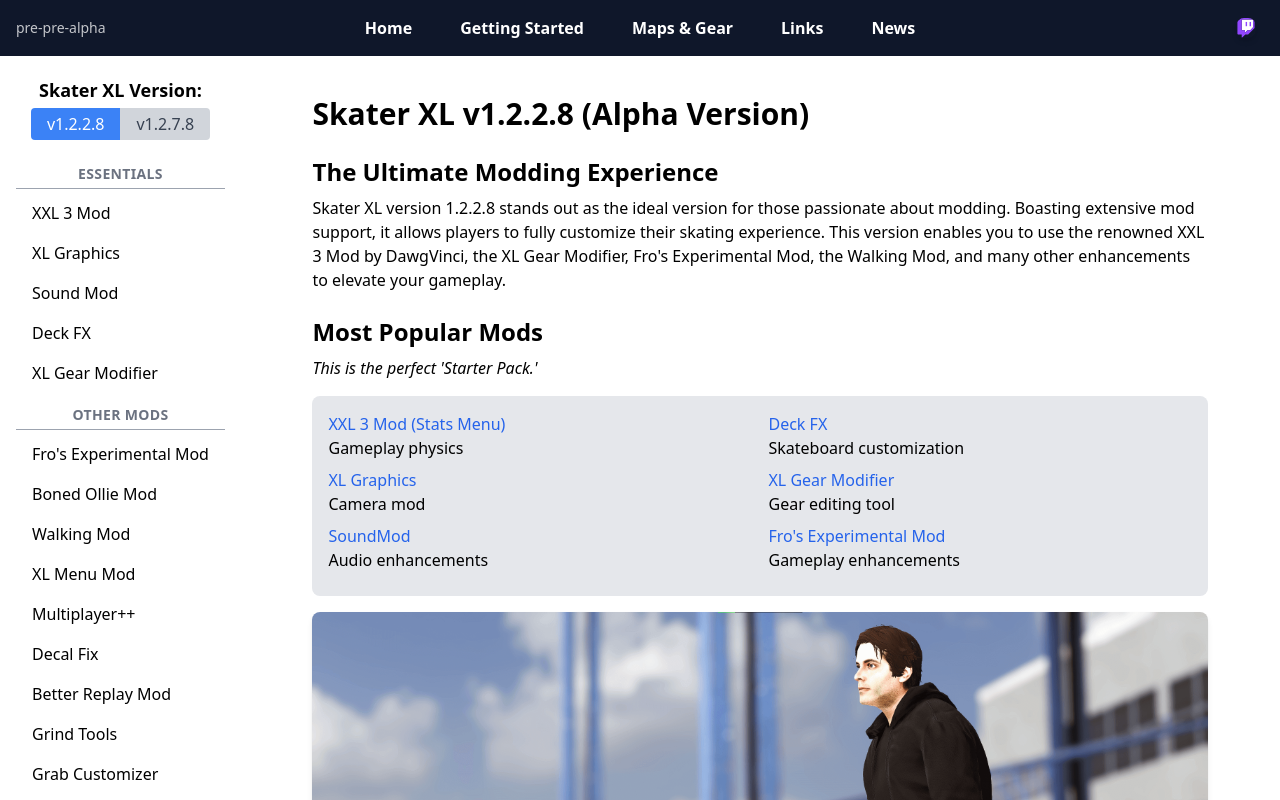
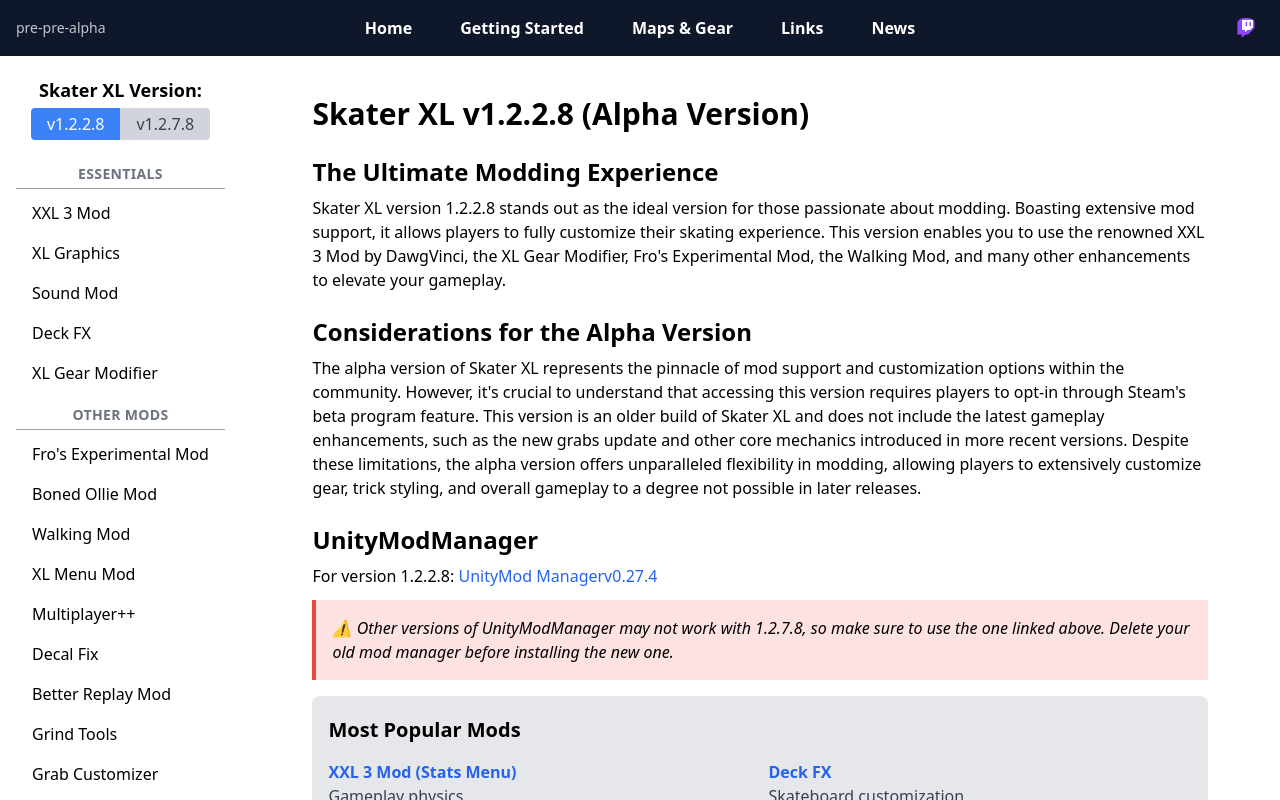
Before and after one commit to ShawnEdgell/skaterxl-mod-docs, a SvelteKit app: page /Alpha/About in a window 1280 px wide. Built offline with nearby package versions, Linux system fonts and the light colour scheme.

Commit message:
styling changes, added notes and warning labels, considerations sections

```diff
--- a/src/app.css
+++ b/src/app.css
@@ -34,3 +34,15 @@ i {
 img {
   @apply w-full h-auto rounded-lg shadow-md;
 }
+
+/* Custom Utilities for Warning and Note */
+@layer components {
+  .warning {
+    @apply bg-red-100 border-l-4 border-red-500 text-red-700 px-4 pt-4 pb-1 mb-4 italic;
+  }
+
+  .note {
+    @apply bg-yellow-100 border-l-4 border-yellow-500 text-yellow-700 px-4 pt-4 pb-1  mb-4 italic;
+  }
+
+}
--- a/src/routes/+page.svelte
+++ b/src/routes/+page.svelte
@@ -4,12 +4,14 @@
 
 <div class="max-w-4xl mx-auto py-6">
 
-  <div class="bg-red-500 text-white p-4 rounded-lg mb-4">
-    <h2 class="text-xl text-white font-bold mt-0">⚠️ Disclaimer</h2>
-    <p class="text-white mb-1">
+  <!-- Updated Disclaimer Section Using Custom Warning Component -->
+  <div class="note">
+    <h2 class="text-xl font-bold mt-0">⚠️ Disclaimer</h2>
+    <p>
       Please note, this site is still a work in progress. New pages and content are being added daily. While not yet complete, the site currently offers all the resources you need to get started with modding Skater XL. We appreciate your patience and support!
     </p>
   </div>
+
   <h1>Home</h1>
 
   <!-- Stylish box with color -->
@@ -23,7 +25,6 @@
 
     <!-- Image next to the text (50% width) -->
     <div class="flex-1 mt-4 md:mt-0">
-      <!-- Image next to the text -->
       <img src="DecalFix.png" alt="Donevan Recreation Center" class="w-full h-auto rounded-lg shadow-md"/>
     </div>
   </div>
@@ -55,7 +56,7 @@
   </p>
 
   <h3>2024 Mod Guide by Milky</h3>
-  <div class="mt-2 relative" style="padding-top: 56.25%;"> <!-- 16:9 Aspect Ratio -->
+  <div class="mt-2 relative" style="padding-top: 56.25%;">
     <iframe
         class="absolute top-0 left-0 w-full h-full"
         src="https://www.youtube.com/embed/veZlQE7tfHw"
@@ -66,7 +67,7 @@
   </div>
 
   <h3>2024 Mod Guide by DJBIGGUMS</h3>
-  <div class="mt-2 relative" style="padding-top: 56.25%;"> <!-- 16:9 Aspect Ratio -->
+  <div class="mt-2 relative" style="padding-top: 56.25%;">
     <iframe
         class="absolute top-0 left-0 w-full h-full"
         src="https://www.youtube.com/embed/meHtrJgfDpg"
--- a/src/routes/Alpha/About/+page.svelte
+++ b/src/routes/Alpha/About/+page.svelte
@@ -10,40 +10,47 @@
       Skater XL version 1.2.2.8 stands out as the ideal version for those passionate about modding. Boasting extensive mod support, it allows players to fully customize their skating experience. This version enables you to use the renowned XXL 3 Mod by DawgVinci, the XL Gear Modifier, Fro's Experimental Mod, the Walking Mod, and many other enhancements to elevate your gameplay.
     </p>
 
-    <h2>Most Popular Mods</h2>
-    <i>This is the perfect 'Starter Pack.'</i>
-    <div class="bg-gray-200 p-4 rounded-lg my-4">
-      <div class="grid md:grid-cols-2 gap-4">
-        <div class="md:text-left">
-          <a href="/Alpha/XXL3Mod" class="text-blue-600 hover:text-blue-800">XXL 3 Mod (Stats Menu)</a>
-          <p class="mb-2">Gameplay physics</p>
-          <a href="/Alpha/XLGraphics" class="text-blue-600 hover:text-blue-800">XL Graphics</a>
-          <p class="mb-2">Camera mod</p>
-          <a href="/Alpha/SoundMod" class="text-blue-600 hover:text-blue-800">SoundMod</a>
-          <p class="mb-2">Audio enhancements</p>
-        </div>
-        <div class="md:text-left">
-          <a href="/Alpha/DeckFx" class="text-blue-600 hover:text-blue-800">Deck FX</a>
-          <p class="mb-2">Skateboard customization</p>
-          <a href="/Alpha/XLGearMod" class="text-blue-600 hover:text-blue-800">XL Gear Modifier</a>
-          <p class="mb-2">Gear editing tool</p>
-          <a href="/Alpha/FroMod" class="text-blue-600 hover:text-blue-800">Fro's Experimental Mod</a>
-          <p class="mb-2">Gameplay enhancements</p>
-        </div>
-      </div>
-    </div>
-
-    <img src="/Alpha.png" alt="Description" class="w-full h-auto"/>
-
+    <h2>Considerations for the Alpha Version</h2>
+    <p>
+      The alpha version of Skater XL represents the pinnacle of mod support and customization options within the community. However, it's crucial to understand that accessing this version requires players to opt-in through Steam's beta program feature. This version is an older build of Skater XL and does not include the latest gameplay enhancements, such as the new grabs update and other core mechanics introduced in more recent versions. Despite these limitations, the alpha version offers unparalleled flexibility in modding, allowing players to extensively customize gear, trick styling, and overall gameplay to a degree not possible in later releases.
+    </p>
 
     <h2>UnityModManager</h2>
     <p>
       For version 1.2.2.8: <a class="text-blue-600" href="https://www.nexusmods.com/site/mods/21?tab=files&file_id=2224" target="_blank" rel="noopener noreferrer">UnityMod Managerv0.27.4</a>
     </p>
-    <p>
-      <i>Other versions of UnityModManager may not work with 1.2.2.8, so make sure to use the one linked above.
-      </i>
-    </p>
+    <div class="warning">
+      <p>
+        ⚠️ Other versions of UnityModManager may not work with 1.2.7.8, so make sure to use the one linked above. Delete your old mod manager before installing the new one.
+      </p>
+    </div>
+
+    <div class="bg-gray-200 p-4 rounded-lg mt-2 mb-4">
+      <h2 class="font-bold text-xl mb-4 mt-1">Most Popular Mods</h2>
+      <div class="grid md:grid-cols-2 gap-4">
+        <div>
+          <a href="/Alpha/XXL3Mod" class="text-blue-600 hover:text-blue-800 font-semibold">XXL 3 Mod (Stats Menu)</a>
+          <p class="text-gray-700 mb-2">Gameplay physics</p>
+          <a href="/Alpha/XLGraphics" class="text-blue-600 hover:text-blue-800 font-semibold">XL Graphics</a>
+          <p class="text-gray-700 mb-2">Camera mod</p>
+          <a href="/Alpha/SoundMod" class="text-blue-600 hover:text-blue-800 font-semibold">SoundMod</a>
+          <p class="text-gray-700 mb-2">Audio enhancements</p>
+        </div>
+        <div>
+          <a href="/Alpha/DeckFx" class="text-blue-600 hover:text-blue-800 font-semibold">Deck FX</a>
+          <p class="text-gray-700 mb-2">Skateboard customization</p>
+          <a href="/Alpha/XLGearMod" class="text-blue-600 hover:text-blue-800 font-semibold">XL Gear Modifier</a>
+          <p class="text-gray-700 mb-2">Gear editing tool</p>
+          <a href="/Alpha/FroMod" class="text-blue-600 hover:text-blue-800 font-semibold">Fro's Experimental Mod</a>
+          <p class="text-gray-700 mb-2">Gameplay enhancements</p>
+        </div>
+      </div>
+  </div>
+
+
+
+    <img src="/Alpha.png" alt="Description" class="w-full h-auto"/>
+
     <!-- More content here if needed -->
   </div>
 
--- a/src/routes/Alpha/BreakFX/+page.svelte
+++ b/src/routes/Alpha/BreakFX/+page.svelte
@@ -16,7 +16,7 @@
       <p class="mb-1"><b>Working Version:</b> 0.0.1</p>
       <p class="mb-1"><b>Download: </b><a href="https://discord.com/invite/GmuBn6UzUh" class="text-blue-600 hover:underline" target="_blank" rel="noopener noreferrer">DawgVinci's Discord</a> (#breakfx section)</p>
       <p class="mb-1"><b>Keybind to Open:</b> Auto-enabled, board will break randomly. Press B to break manually.</p>
-      <p class="mb-1"><b>Key Features:</b> Realistic Board Break Mechanics, Enhanced Replay Experience, Compatibility Considerations</p>
+      <p class="mb-1"><b>Key Features:</b> Realistic Board Break Mechanics, Enhanced Replay Experience</p>
     </div>
 
     <div class="flex-1 mt-4 md:mt-0">
--- a/src/routes/Alpha/FroMod/+page.svelte
+++ b/src/routes/Alpha/FroMod/+page.svelte
@@ -16,7 +16,7 @@
       <p class="mb-1"><b>Working Version:</b> 1.18.3</p>
       <p class="mb-1"><b>Download: </b><a href="https://mod.io/g/skaterxl/m/fros-experimental-mod" class="text-blue-600 hover:underline" target="_blank" rel="noopener noreferrer">skaterxl.mod.io</a>
       <p class="mb-1"><b>Keybind to Open:</b> CTRL + F</p>
-      <p class="mb-1"><b>Key Features:</b> Enhanced Physics/Realism, Custom Animations, Regular Updates</p>
+      <p class="mb-1"><b>Key Features:</b> Enhanced Physics, Custom Animations, Regular Updates</p>
     </div>
 
     <div class="flex-1 mt-4 md:mt-0">
--- a/src/routes/Links/+page.svelte
+++ b/src/routes/Links/+page.svelte
@@ -12,9 +12,11 @@
     <p>
       For Skater XL version 1.2.7.8: <a href="https://www.nexusmods.com/site/mods/21?tab=files&file_id=2314" target="_blank" rel="noopener noreferrer">UnityModManager v0.27.7</a>
     </p>
-    <p>
-      ⚠️ Choosing the right version is mandatory for your mods to work. Delete your old mod manager before using one of these.
-    </p>
+    <div class="warning">
+      <p>
+        ⚠️ Choosing the right version is mandatory for your mods to work. Delete your old mod manager before using one of these.
+      </p>
+    </div>
 
     <h2>Skater XL Modding Website (mod.io)</h2>
     <p>This is where you can download custom maps, gear, and other mods.</p>
--- a/src/routes/Public/About/+page.svelte
+++ b/src/routes/Public/About/+page.svelte
@@ -10,7 +10,7 @@
       The highlight of v1.2.7.8 is its emphasis on vert skating. Thanks to the grabs update, this version stands out as the optimal choice for players who love shredding bowls and ramps. The update brings a level of realism and finesse to vert skating that is unmatched in previous versions, making it a must-try for enthusiasts of this style.
     </p>
 
-    <h2>Considerations</h2>
+    <h2>Considerations for the Public Version</h2>
     <p>
       While Skater XL v1.2.7.8 brings exciting core gameplay improvements, it's important to note that it offers less flexibility in customizing gear and trick styling compared to the alpha version. The absence of mods like the XL Gear Mod means that players have more limited options in tailoring their skater's appearance and gear. Additionally, the scope for customizing trick mechanics and styles is not as extensive as in the alpha version.
     </p>
@@ -19,10 +19,11 @@
     <p>
         For Skater XL version 1.2.7.8: <a class="text-blue-600" href="https://www.nexusmods.com/site/mods/21?tab=files&file_id=2314" target="_blank" rel="noopener noreferrer">UnityModManager v0.27.7</a>
     </p>
-    <p>
-      <i>Other versions of UnityModManager may not work with 1.2.7.8, so make sure to use the one linked above.
-    </i>
-    </p>
+    <div class="warning">
+      <p>
+        ⚠️ Other versions of UnityModManager may not work with 1.2.7.8, so make sure to use the one linked above. Delete your old mod manager before installing the new one.
+      </p>
+    </div>
 
     <!-- Grabs Update Section -->
     <h2 class="text-2xl font-bold my-2">Grabs Update - New Mechanics in Skater XL</h2>
```
